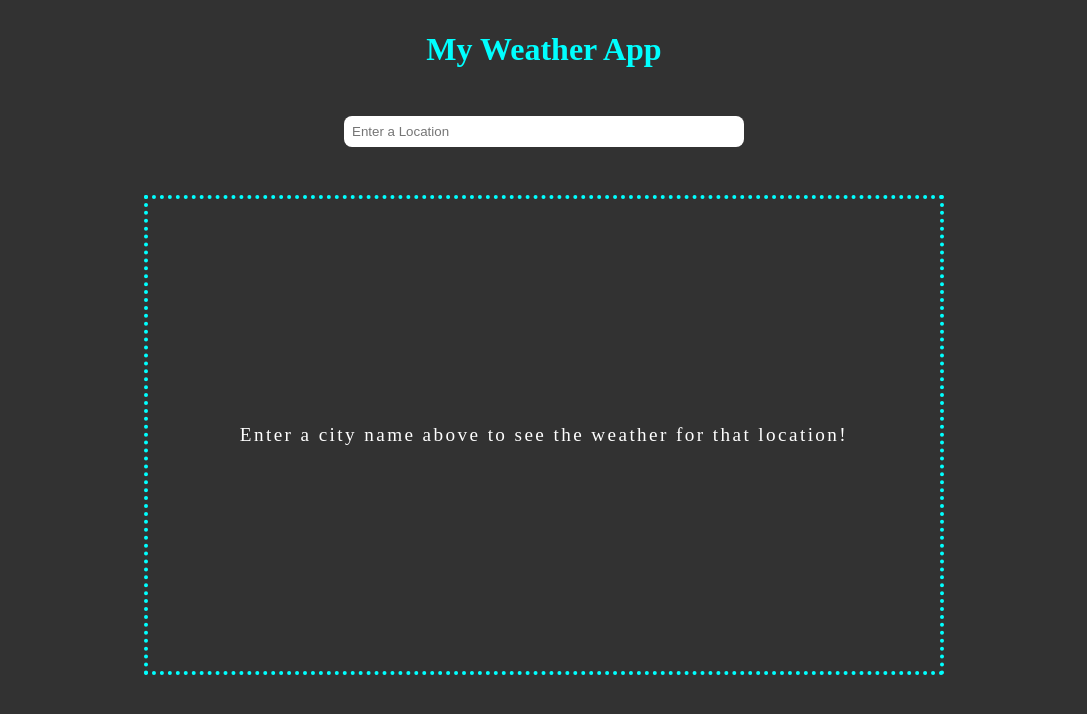
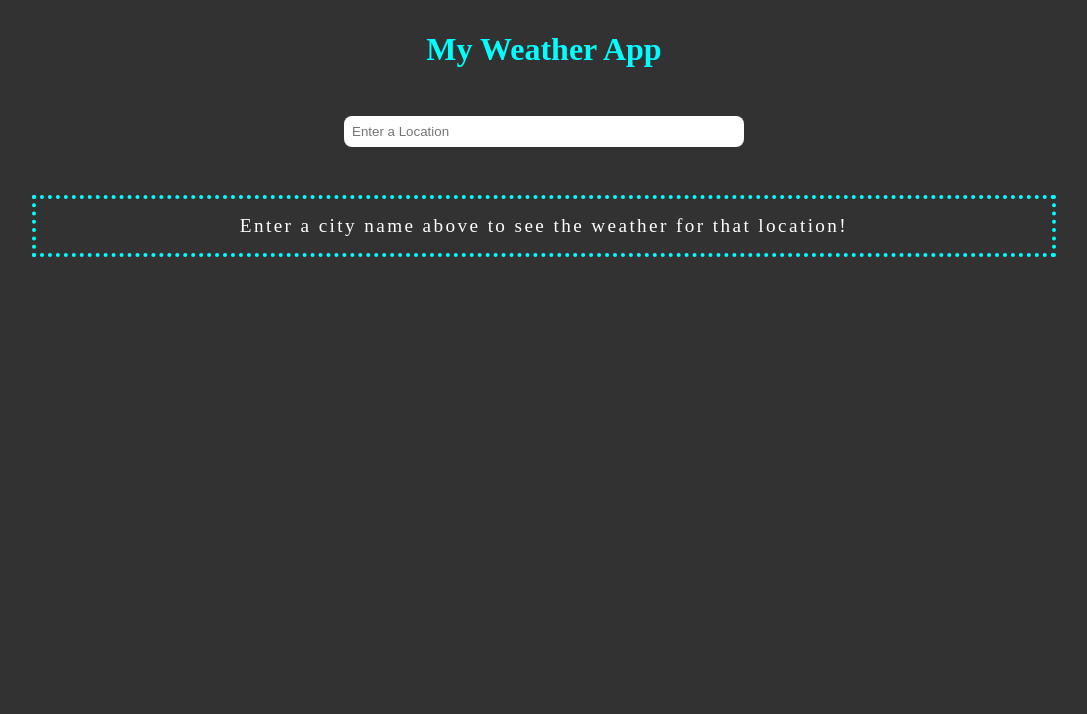
Before and after one commit to raymondshiner/simple-weather-app, a React (Create React App) app: page / in a window 1280 px wide. Shown: the top 714 px of the page, without its empty margins (96-1183 px from the left). Built offline with nearby package versions, Linux system fonts and the light colour scheme.

Commit message:
main weather func done

```diff
--- a/src/LocationWidget/LocationWidget.jsx
+++ b/src/LocationWidget/LocationWidget.jsx
@@ -1,64 +1,45 @@
-import debounce from "lodash.debounce"
 import React from "react"
 import styled from "styled-components"
-import {
-  getAdjacentLatLonQueryValues,
-  getQueryURL,
-  parseWeatherInformation,
-} from "./utils"
+import useWeatherInformation from "./useWeatherInformation"
+import WeatherDisplay from "./WeatherDisplay"
 
-const enterAddressPrompt =
+const enterQueryPrompt =
   "Enter a city name above to see the weather for that location!"
 
+const queryErrorPrompt = "We're unable to find that location, please try again!"
+
 const LocationWidget = () => {
-  const [result, setResult] = React.useState("")
+  const { locations, fetchWeatherInformation } = useWeatherInformation()
 
-  const fetchWeatherInformation = debounce(async (event) => {
-    const cityName = event.target.value
-    console.log("ran")
+  console.log("locations", locations)
 
-    if (cityName.trim() !== "") {
-      const mainResult = await fetch(getQueryURL(cityName))
-        .then((response) => response.json())
-        .then((data) => data)
+  let mainContent
 
-      if (mainResult.success === false) {
-        setResult("error")
-        return
-      }
-
-      const closeLatLonValues = getAdjacentLatLonQueryValues(
-        mainResult.location.lat,
-        mainResult.location.lon
-      )
-
-      const closeResultA = await fetch(getQueryURL(closeLatLonValues.queryA))
-        .then((response) => response.json())
-        .then((data) => data)
-
-      const closeResultB = await fetch(getQueryURL(closeLatLonValues.queryB))
-        .then((response) => response.json())
-        .then((data) => data)
-
-      setResult({
-        main: parseWeatherInformation(mainResult),
-        closeA: parseWeatherInformation(closeResultA),
-        closeB: parseWeatherInformation(closeResultB),
-      })
-    } else {
-      setResult("")
-    }
-  }, 500)
+  switch (locations) {
+    case "empty":
+      mainContent = enterQueryPrompt
+      break
+    case "error":
+      mainContent = queryErrorPrompt
+      break
+    default:
+      mainContent = locations.map((location, index) => (
+        <div key={location.name}>
+          <WeatherDisplay location={location} />
+          {index === 0 && (
+            <div>Here are some places close to {location.name}</div>
+          )}
+        </div>
+      ))
+  }
 
   return (
     <>
       <SearchBar
         placeholder="Enter a Location"
-        onChange={fetchWeatherInformation}
+        onChange={(e) => fetchWeatherInformation(e.target.value)}
       />
-      <WeatherDisplay>
-        {!!result ? "Something" : enterAddressPrompt}
-      </WeatherDisplay>
+      <WeatherDisplayWrapper>{mainContent}</WeatherDisplayWrapper>
     </>
   )
 }
@@ -76,7 +57,7 @@ const SearchBar = styled.input`
   max-width: 400px;
 `
 
-const WeatherDisplay = styled.div`
+const WeatherDisplayWrapper = styled.div`
   display: flex;
   flex-direction: column;
   justify-content: center;
@@ -88,8 +69,6 @@ const WeatherDisplay = styled.div`
   border: 0.3rem dotted aqua;
   padding: 1rem;
 
-  height: 60vh;
   width: 80vw;
-  max-width: 800px;
-  max-height: 800px;
+  max-width: 1200px;
 `
--- /dev/null
+++ b/src/LocationWidget/WeatherDisplay.jsx
@@ -0,0 +1,55 @@
+import React from "react"
+import styled from "styled-components"
+
+const WeatherDisplay = ({ location }) => {
+  return (
+    <WeatherDisplayWrapper>
+      <Name>{location.name}</Name>
+      <FlexBox>
+        <img src={location.icon} alt="weather icon" />
+        <Column>
+          <Text>{location.description}</Text>
+          <Text>{location.temp}°C</Text>
+          <Text>Wind: {location.windSpeed} km/h</Text>
+          <Text>Humidity: {location.humidity}%</Text>
+          <Text>Precip: {location.precip}%</Text>
+        </Column>
+      </FlexBox>
+    </WeatherDisplayWrapper>
+  )
+}
+
+export default WeatherDisplay
+
+const FlexBox = styled.div`
+  display: flex;
+  text-align: left;
+`
+
+const Column = styled(FlexBox)`
+  flex-direction: column;
+  padding: 0px 5px;
+`
+
+const WeatherDisplayWrapper = styled(Column)`
+  display: flex;
+  flex-direction: column;
+  color: #dfdfdf;
+  background-color: #565656;
+  align-items: flex-start;
+  padding: 10px;
+  border-radius: 15px;
+  margin-top: 15px;
+  margin-bottom: 5px;
+`
+
+const Name = styled.h4`
+  margin: 0 5px;
+  margin-bottom: 10px;
+`
+
+const Text = styled.div`
+  font-size: medium;
+  margin: 0;
+  padding: 0;
+`
--- /dev/null
+++ b/src/LocationWidget/useWeatherInformation.js
@@ -0,0 +1,70 @@
+import debounce from "lodash.debounce"
+import { useState } from "react"
+
+const useWeatherInformation = () => {
+  const [locations, setResult] = useState("empty")
+
+  const fetchWeatherInformation = debounce(async (query) => {
+    if (query.trim() !== "") {
+      const mainResult = await fetch(getQueryURL(query))
+        .then((response) => response.json())
+        .then((data) => data)
+
+      if (mainResult.success === false) {
+        setResult("error")
+        return
+      }
+
+      const closeLatLonValues = getAdjacentLatLonQueryValues(
+        mainResult.location.lat,
+        mainResult.location.lon
+      )
+
+      const closeResultA = await fetch(getQueryURL(closeLatLonValues.queryA))
+        .then((response) => response.json())
+        .then((data) => data)
+
+      const closeResultB = await fetch(getQueryURL(closeLatLonValues.queryB))
+        .then((response) => response.json())
+        .then((data) => data)
+
+      setResult([
+        parseWeatherInformation(mainResult),
+        parseWeatherInformation(closeResultA),
+        parseWeatherInformation(closeResultB),
+      ])
+    } else {
+      setResult("empty")
+    }
+  }, 500)
+
+  return { locations, fetchWeatherInformation }
+}
+
+export default useWeatherInformation
+
+const getQueryURL = (query) => {
+  return `http://api.weatherstack.com/current?access_key=${process.env.REACT_APP_API_KEY}&query=${query}&unit=m`
+}
+
+const getAdjacentLatLonQueryValues = (lat, lon) => {
+  const numLat = Number(lat)
+  const numLon = Number(lon)
+
+  return {
+    queryA: `${numLat},${numLon + 0.3}`,
+    queryB: `${numLat + 0.3},${numLon}`,
+  }
+}
+
+const parseWeatherInformation = (result) => {
+  return {
+    name: result.location.name,
+    temp: result.current.temperature,
+    description: result.current.weather_descriptions,
+    icon: result.current.weather_icons[0],
+    humidity: result.current.humidity,
+    windSpeed: result.current.wind_speed,
+    precip: result.current.precip,
+  }
+}
--- a/src/LocationWidget/utils.js
+++ /dev/null
@@ -1,26 +0,0 @@
-const getQueryURL = (query) => {
-  return `http://api.weatherstack.com/current?access_key=${process.env.REACT_APP_API_KEY}&query=${query}&unit=m`
-}
-
-const getAdjacentLatLonQueryValues = (lat, lon) => {
-  const numLat = Number(lat)
-  const numLon = Number(lon)
-
-  return {
-    queryA: `${numLat + 0.5},${numLon + 0.5}`,
-    queryB: `${numLat - 0.5},${numLon - 0.5}`,
-  }
-}
-
-const parseWeatherInformation = (result) => {
-  return {
-    name: result.location.name,
-    temp: result.current.temperature,
-    description: result.current.weather_descriptions,
-    weatherIcons: result.current.weather_icons,
-    humidity: result.current.humidity,
-    windSpeed: result.current.wind_speed,
-  }
-}
-
-export { getQueryURL, getAdjacentLatLonQueryValues, parseWeatherInformation }
```
